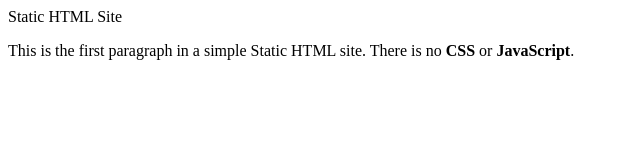
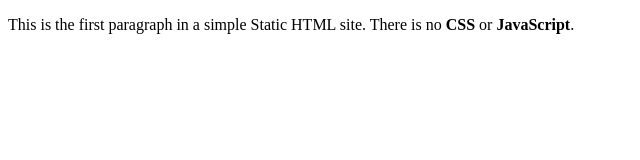
Before and after one commit to fotsot01/static, a plain HTML site: page index.html in a window 1280 px wide. Shown: the whole page, without its empty margins (0-640 px from the left). Drawn offline with Linux system fonts and the light colour scheme.

Commit message:
Update index.html

```diff
--- a/index.html
+++ b/index.html
@@ -1,7 +1,7 @@
 <!doctype html>
 <html>
-  <ho
-    <title>Static HTML Site</title
+  <head>
+      <title>Static HTML Site</title>
   </head>
   <body>
     <p>This is the first paragraph in a simple Static HTML site. There is no <strong>CSS</strong> or <strong>JavaScript</strong>.</p>
```
